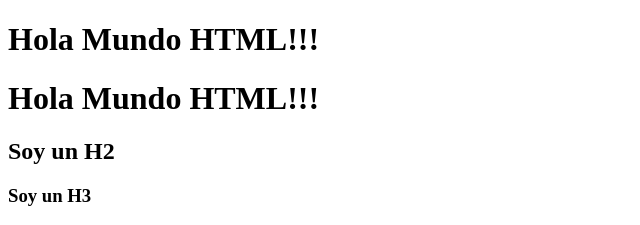
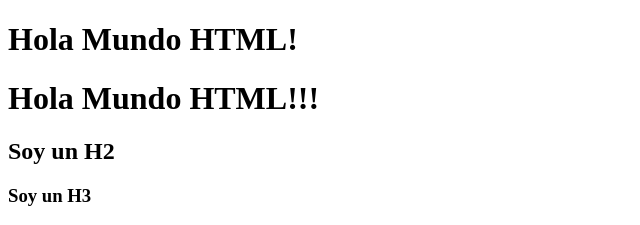
Before and after one commit to Johard06/fullstack, a plain HTML site: page 01-introHtml/index.html in a window 1280 px wide. Shown: the top 225 px of the page, 0-640 px from the left. Drawn offline with Linux system fonts and the light colour scheme.

Commit message:
hice mejoras en index.html

```diff
--- a/01-introHtml/index.html
+++ b/01-introHtml/index.html
@@ -26,7 +26,7 @@
 
     <!-- h1: título de nivel 1 -->
     <h1>
-        Hola Mundo HTML!!!
+        Hola Mundo HTML!
     </h1>
 
     <h1>
```
